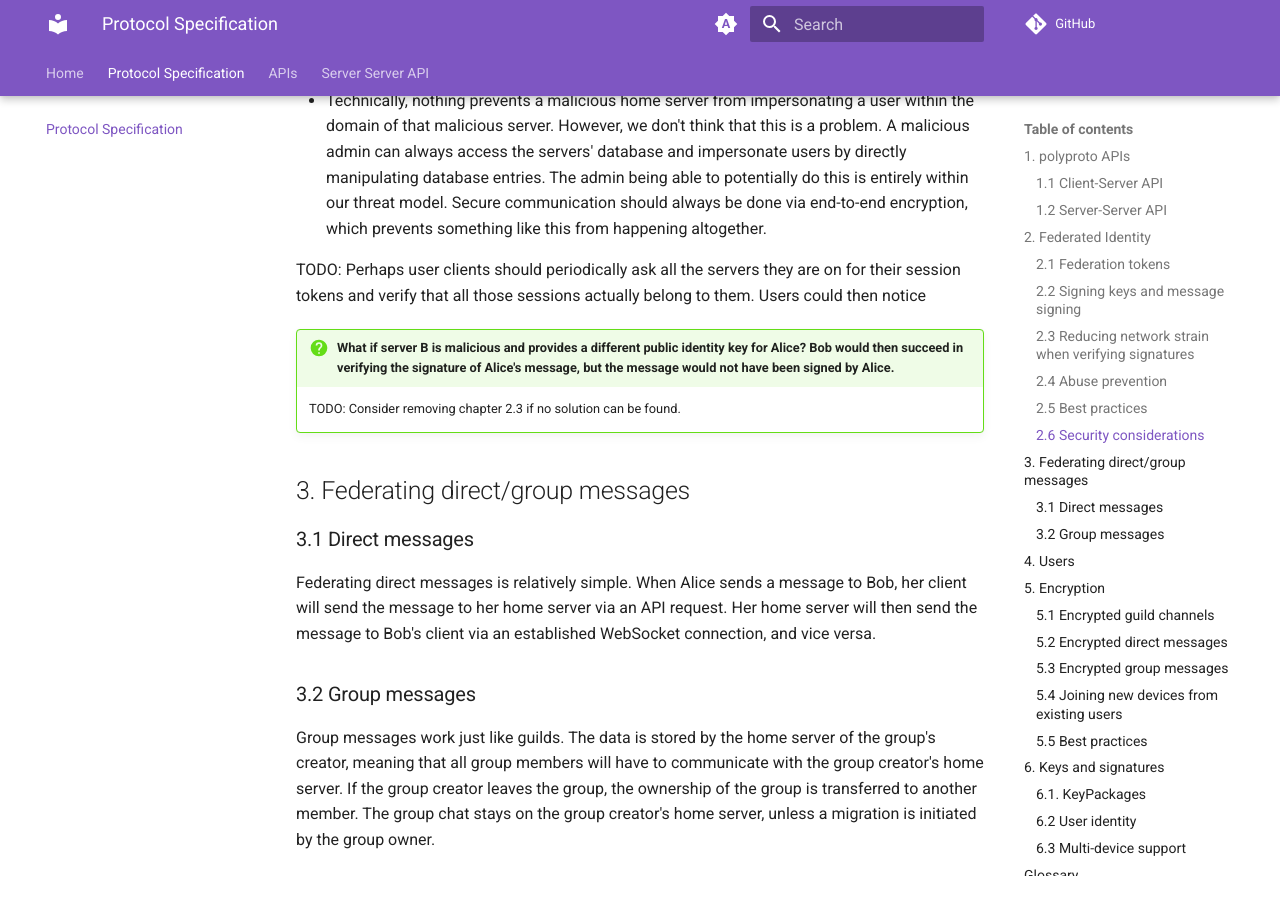
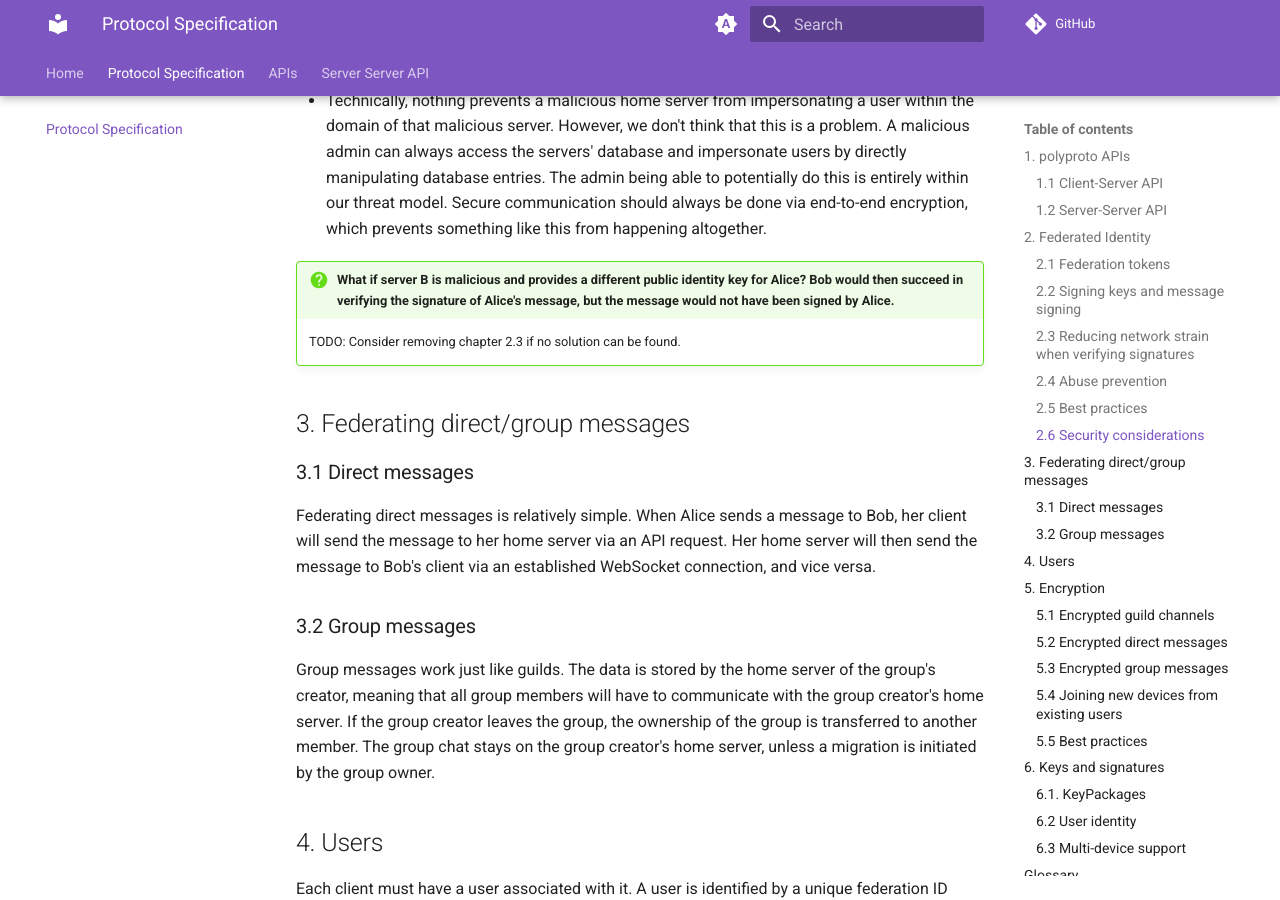
Before and after one commit to polyphony-chat/docs, an MkDocs documentation site: the page built from docs/specification.md, in a window 1280 px wide and 900 px high, scrolled down 5740 px. Built offline with MkDocs 1.6.1 and Material for MkDocs 9.7.7, drawn with Linux system fonts in a browser that asks for light colours; plug-ins that fetch from the network failed and are left out; comment, search, counter and statistics services are not loaded.

Commit message:
remove finished todo

```diff
--- a/SPECIFICATION.md
+++ b/SPECIFICATION.md
@@ -189,9 +189,6 @@ always access the servers' database and impersonate users by directly manipulati
 The admin being able to potentially do this is entirely within our threat model. Secure
 communication should always be done via end-to-end encryption, which prevents something like this
 from happening altogether.
-
-TODO: Perhaps user clients should periodically ask all the servers they are on for their session tokens
-and verify that all those sessions actually belong to them. Users could then notice
 
 !!! question "What if server B is malicious and provides a different public identity key for Alice? Bob would then succeed in verifying the signature of Alice's message, but the message would not have been signed by Alice."
 
```
